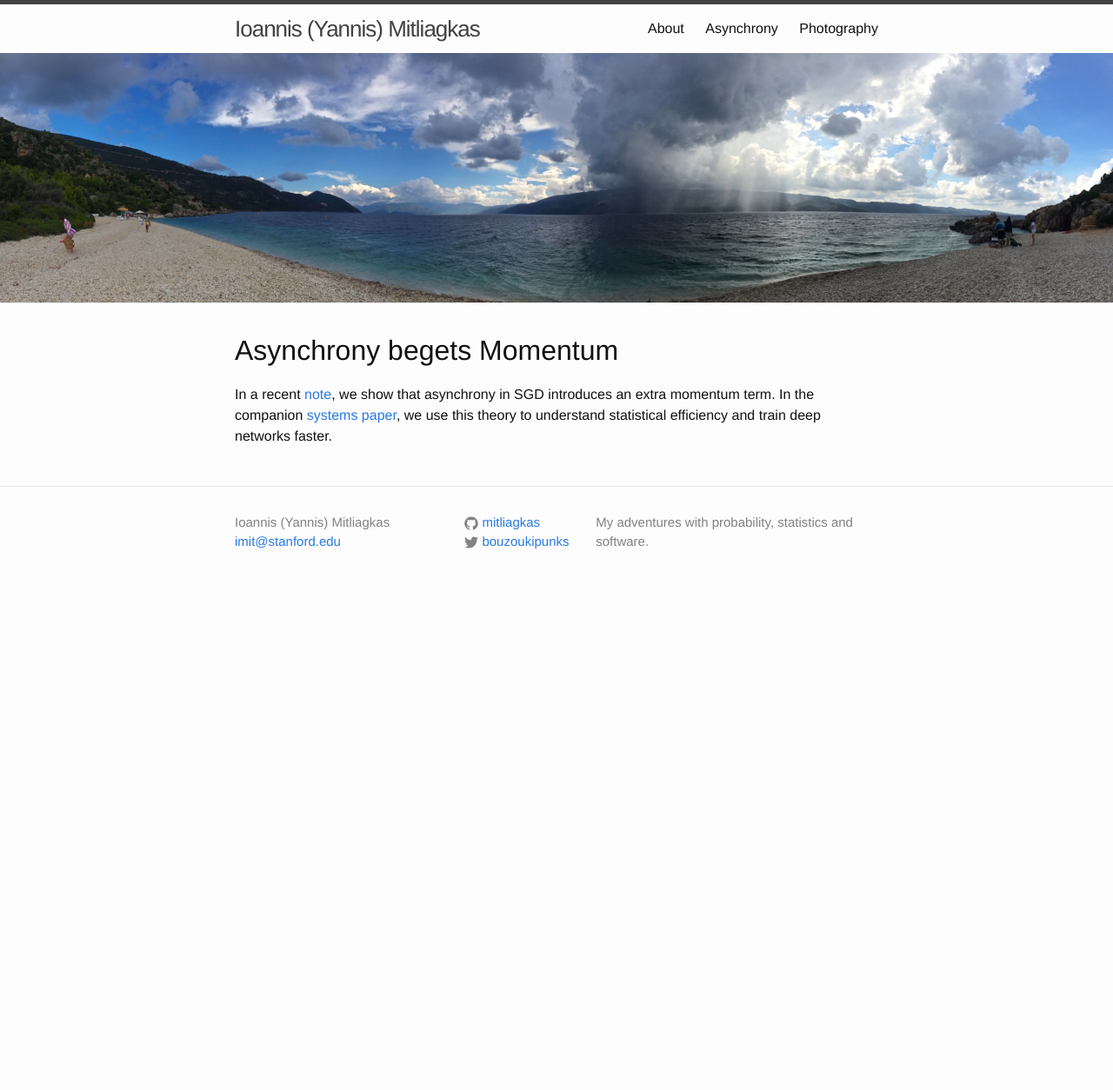
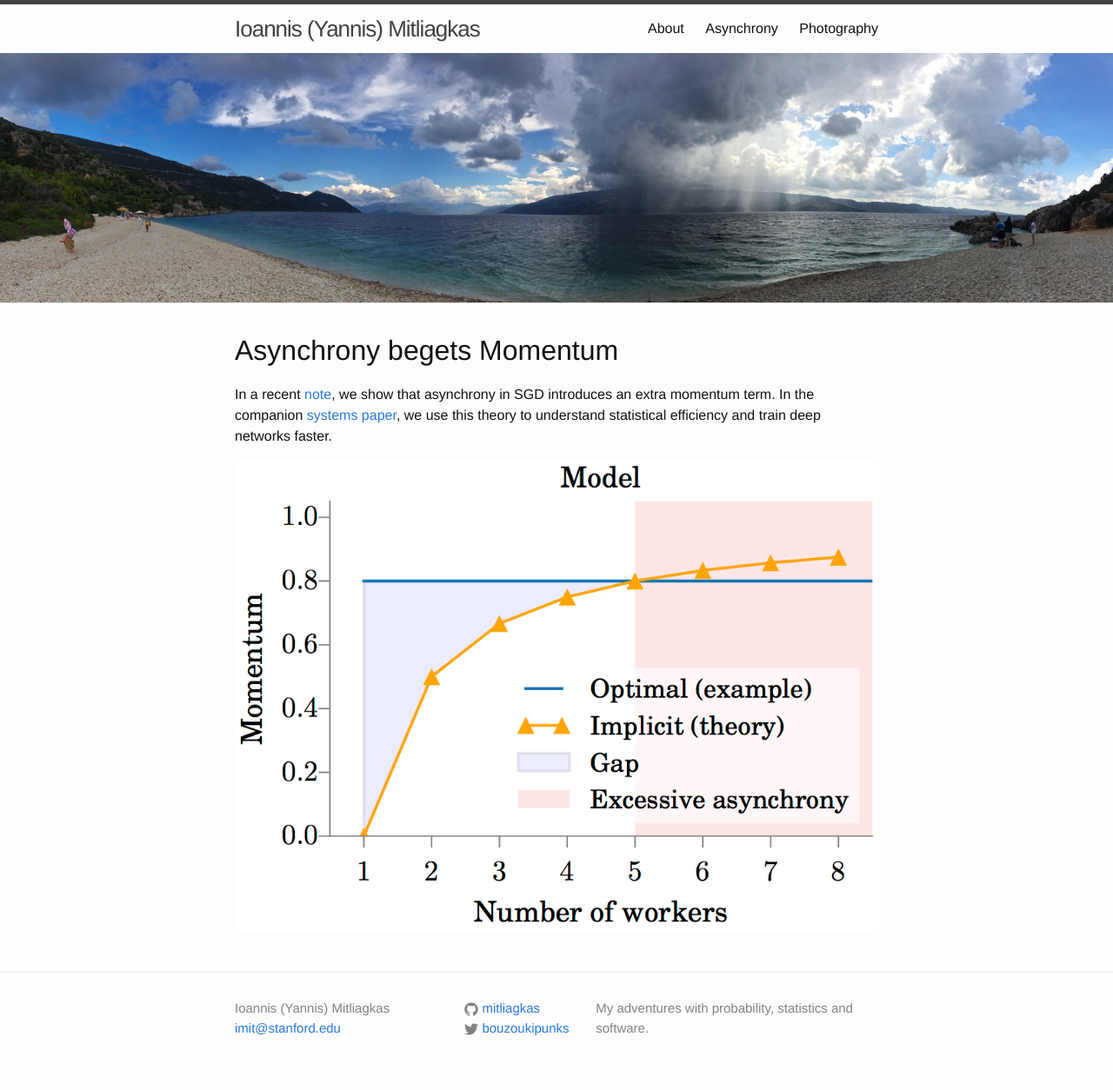
Before and after one commit to mitliagkas/mitliagkas.github.io, a Jekyll site: the page built from asynchrony.md, in a window 1280 px wide. Shown: the whole page at 87% size. Built offline with Jekyll 4.4.1, drawn with Linux system fonts in a browser that asks for light colours; before the commit the page ends 900 px from its top, so only the background shows below that.

Commit message:
Added momentum figure

```diff
--- a/asynchrony.md
+++ b/asynchrony.md
@@ -12,3 +12,5 @@
 In the companion [systems paper](http://bit.ly/ovore), we use this
 theory to understand statistical efficiency and train deep networks
 faster.
+
+![Momentum from asynchrony]({{ site.baseurl }}/images/model-momentum.png "Momentum vs asynchrony")
```
Also changed, not shown: images/model-momentum.png (added).
